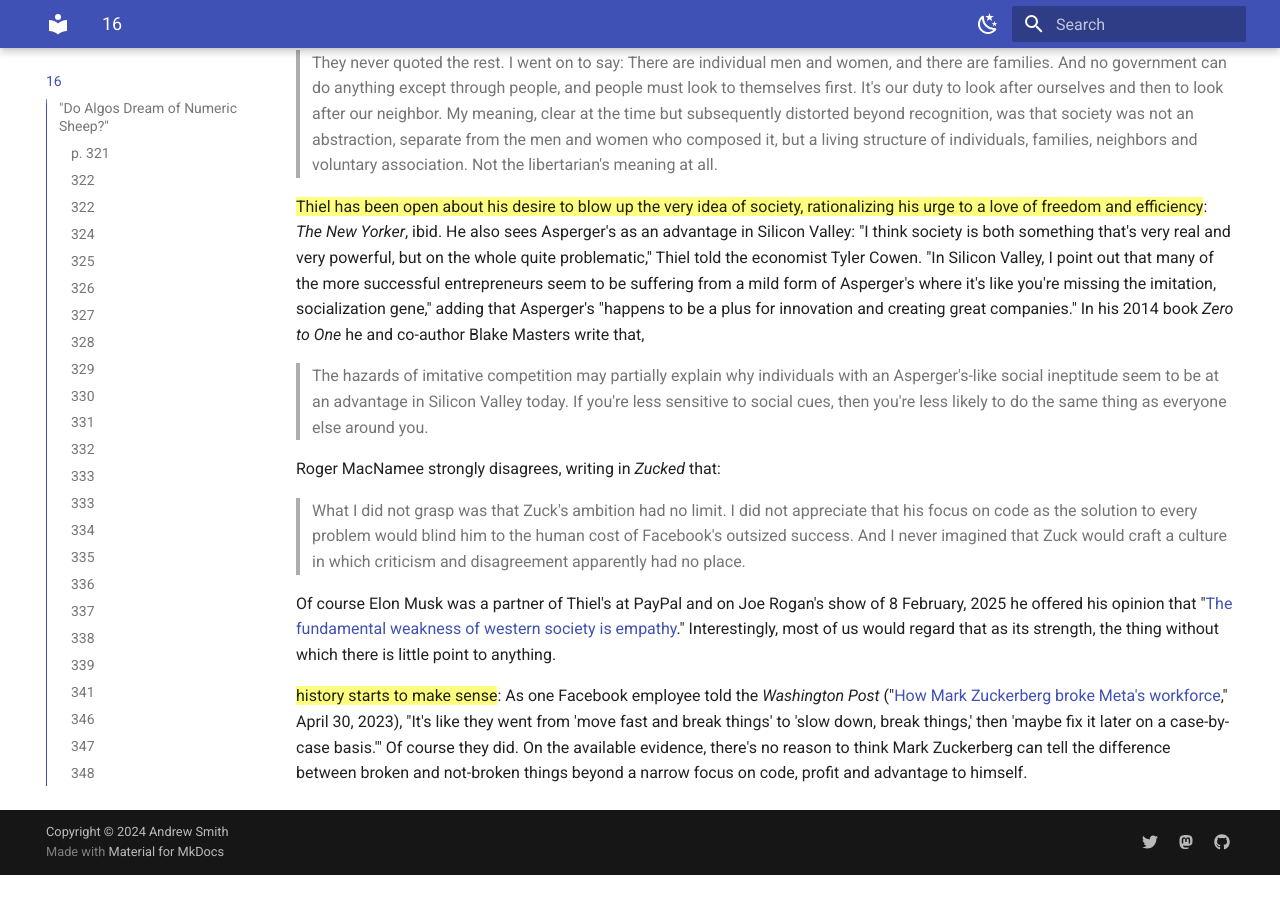
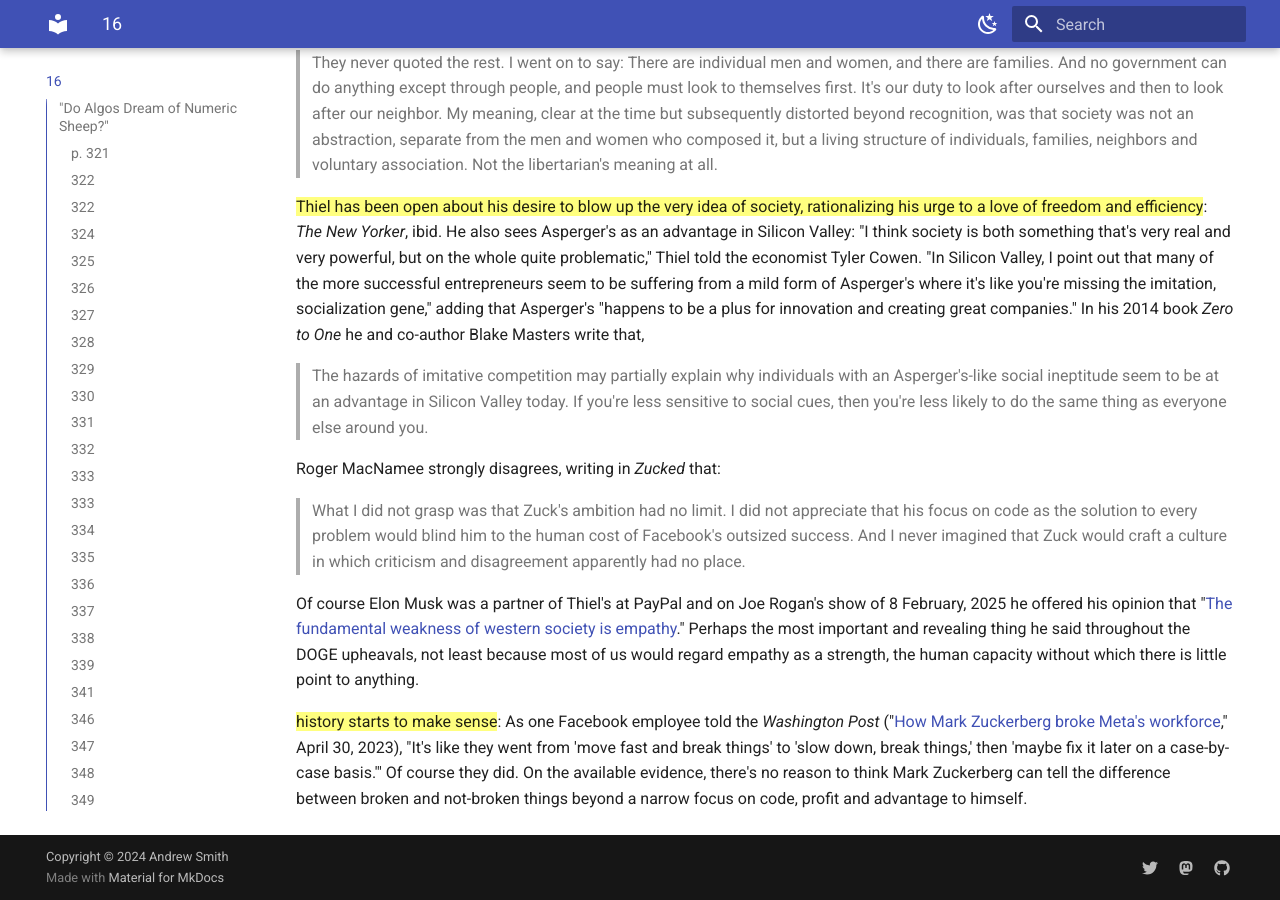
Before and after one commit to zappascout/devil_notes-sources, an MkDocs documentation site: the page built from docs/notes_16_devil.md, in a window 1280 px wide and 900 px high, scrolled down 16076 px. Built offline with MkDocs 1.6.1 and Material for MkDocs 9.7.7, drawn with Linux system fonts in a browser that asks for light colours; before the commit the page ends 16951 px from its top, so only the background shows below that.

```diff
--- a/docs/notes_16_devil.md
+++ b/docs/notes_16_devil.md
@@ -1016,7 +1016,7 @@
 >What I did not grasp was that Zuck's ambition had no limit. I did not appreciate that his focus on code as the solution to every problem would blind him to the human cost of Facebook's outsized success. And I never imagined that Zuck would craft a culture in which criticism and disagreement
 apparently had no place.
 
-Of course Elon Musk was a partner of Thiel's at PayPal and on Joe Rogan's show of 8 February, 2025 he offered his opinion that "[The fundamental weakness of western society is empathy][emp]." Interestingly, most of us would regard that as its strength, the thing without which there is little point to anything.
+Of course Elon Musk was a partner of Thiel's at PayPal and on Joe Rogan's show of 8 February, 2025 he offered his opinion that "[The fundamental weakness of western society is empathy][emp]." Perhaps the most important and revealing thing he said throughout the DOGE upheavals, not least because most of us would regard empathy as a strength, the human capacity without which there is little point to anything.
 [emp]:https://www.yahoo.com/news/fact-check-musk-said-fundamental-130000768.html
 
 ==history starts to make sense==:
```
